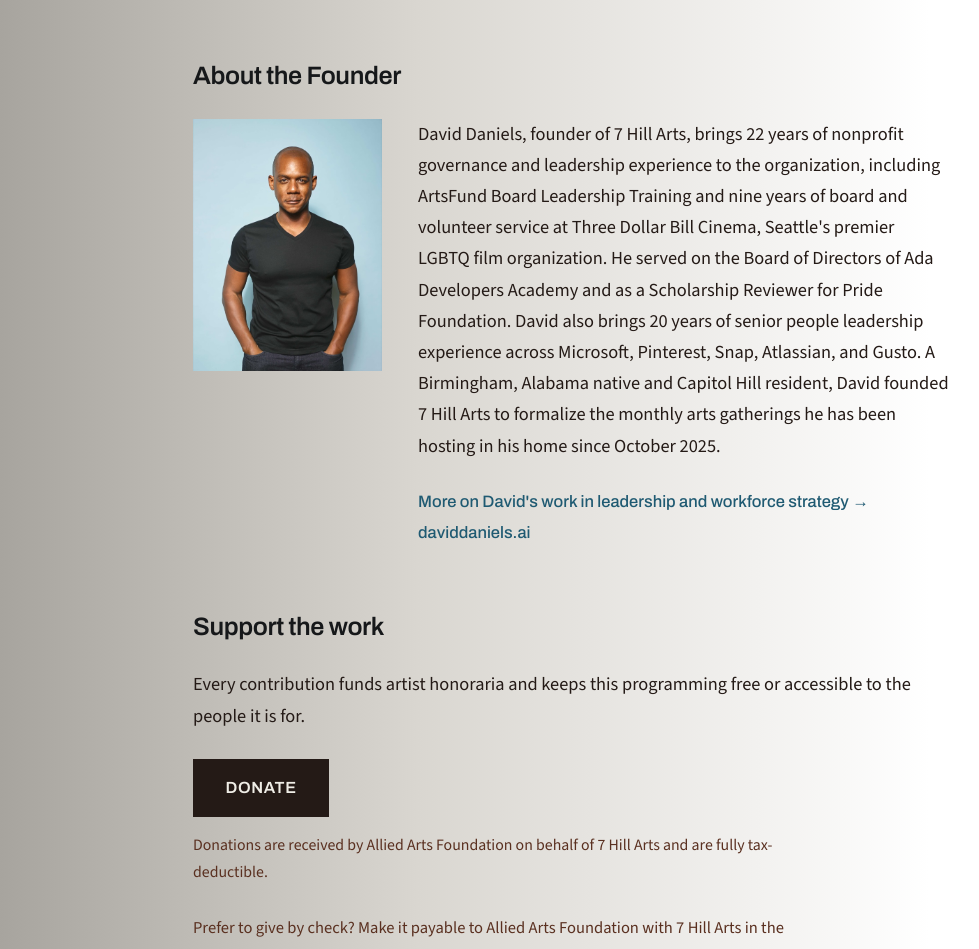
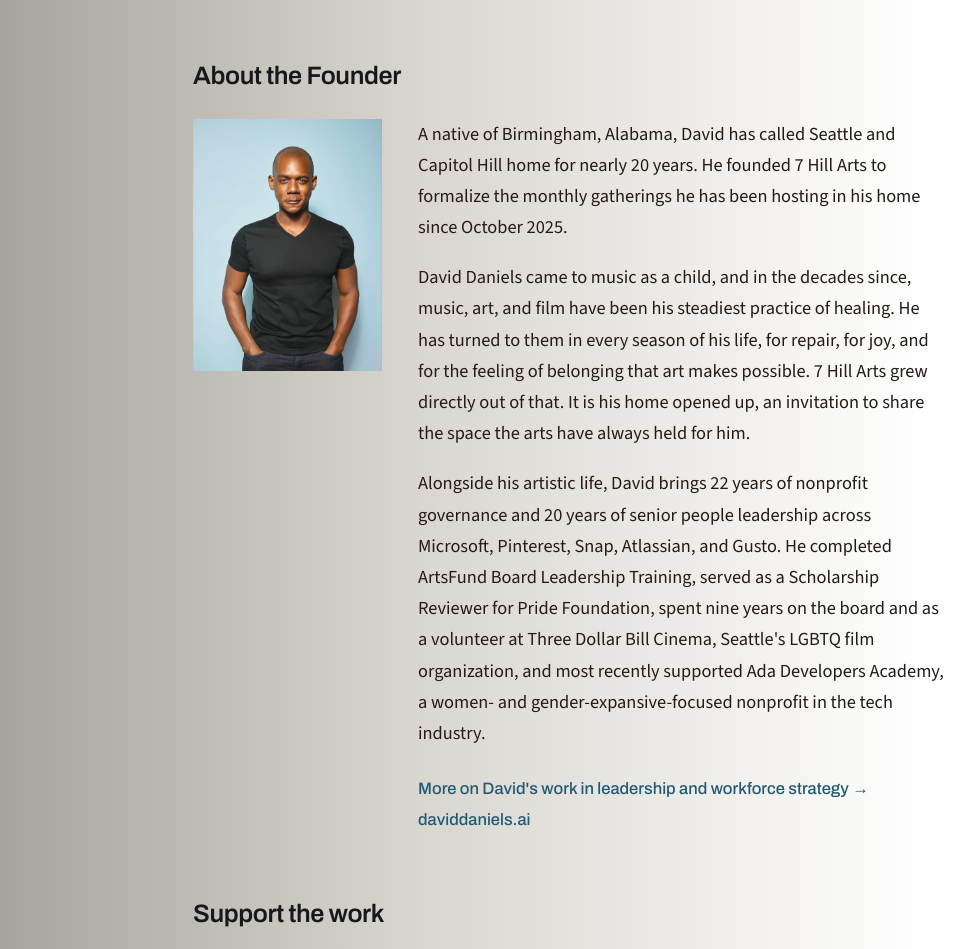
Before and after one commit to daviddanielsjr/7hillarts-org, a website: page index.html in a window 1280 px wide. Shown: the part 2106-3055 px from the top of the page, without its empty margins (69-1048 px from the left). Drawn offline with nearby package versions, Linux system fonts and the light colour scheme.

Commit message:
Update the founder bio with David's revised story and background.
Co-authored-by: Cursor <cursoragent@cursor.com>

```diff
--- a/index.html
+++ b/index.html
@@ -139,7 +139,9 @@
           />
           <div class="founder-copy">
             <div class="about-copy">
-              <p>David Daniels, founder of 7 Hill Arts, brings 22 years of nonprofit governance and leadership experience to the organization, including ArtsFund Board Leadership Training and nine years of board and volunteer service at Three Dollar Bill Cinema, Seattle's premier LGBTQ film organization. He served on the Board of Directors of Ada Developers Academy and as a Scholarship Reviewer for Pride Foundation. David also brings 20 years of senior people leadership experience across Microsoft, Pinterest, Snap, Atlassian, and Gusto. A Birmingham, Alabama native and Capitol Hill resident, David founded 7 Hill Arts to formalize the monthly arts gatherings he has been hosting in his home since October 2025.</p>
+              <p>A native of Birmingham, Alabama, David has called Seattle and Capitol Hill home for nearly 20 years. He founded 7 Hill Arts to formalize the monthly gatherings he has been hosting in his home since October 2025.</p>
+              <p>David Daniels came to music as a child, and in the decades since, music, art, and film have been his steadiest practice of healing. He has turned to them in every season of his life, for repair, for joy, and for the feeling of belonging that art makes possible. 7 Hill Arts grew directly out of that. It is his home opened up, an invitation to share the space the arts have always held for him.</p>
+              <p>Alongside his artistic life, David brings 22 years of nonprofit governance and 20 years of senior people leadership across Microsoft, Pinterest, Snap, Atlassian, and Gusto. He completed ArtsFund Board Leadership Training, served as a Scholarship Reviewer for Pride Foundation, spent nine years on the board and as a volunteer at Three Dollar Bill Cinema, Seattle's LGBTQ film organization, and most recently supported Ada Developers Academy, a women- and gender-expansive-focused nonprofit in the tech industry.</p>
             </div>
             <p class="outbound">
               <a href="https://daviddaniels.ai" target="_blank" rel="noopener">More on David's work in leadership and workforce strategy → daviddaniels.ai</a>
```
